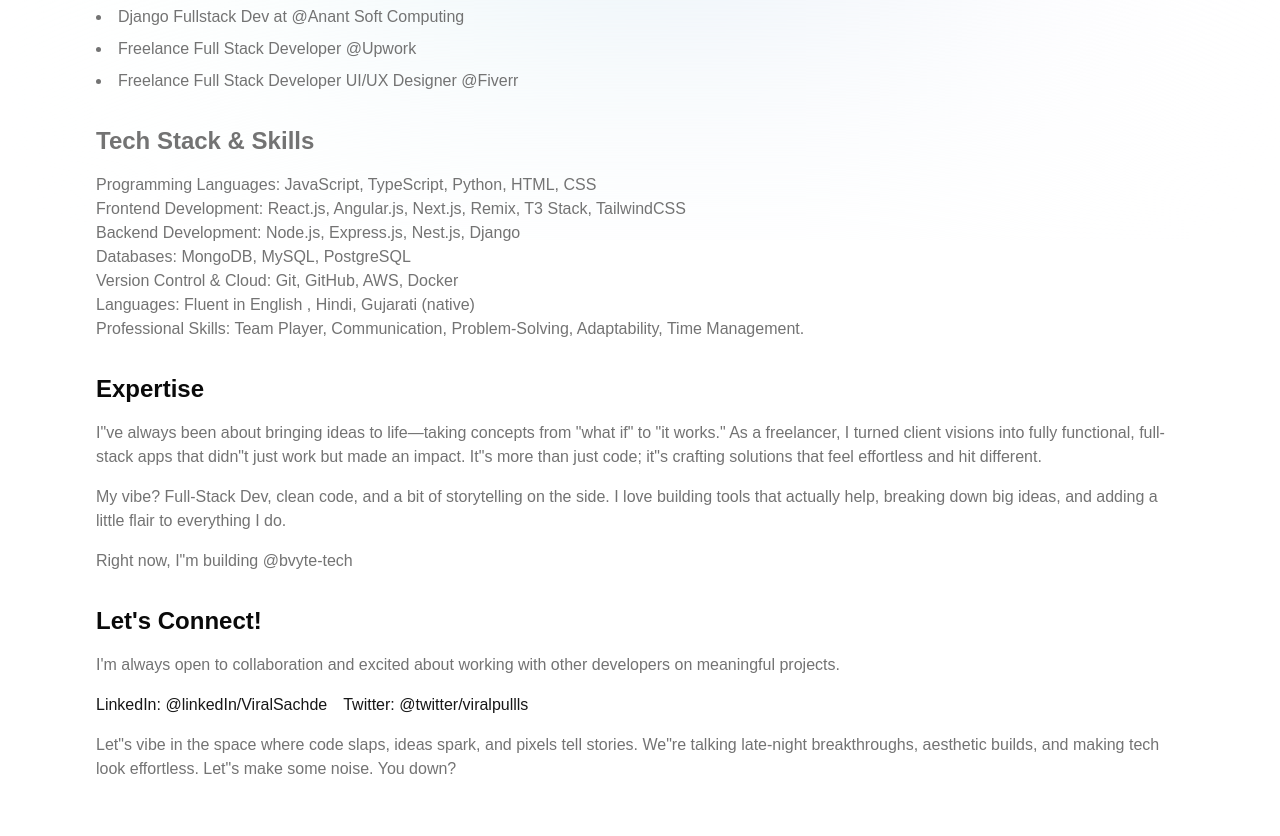
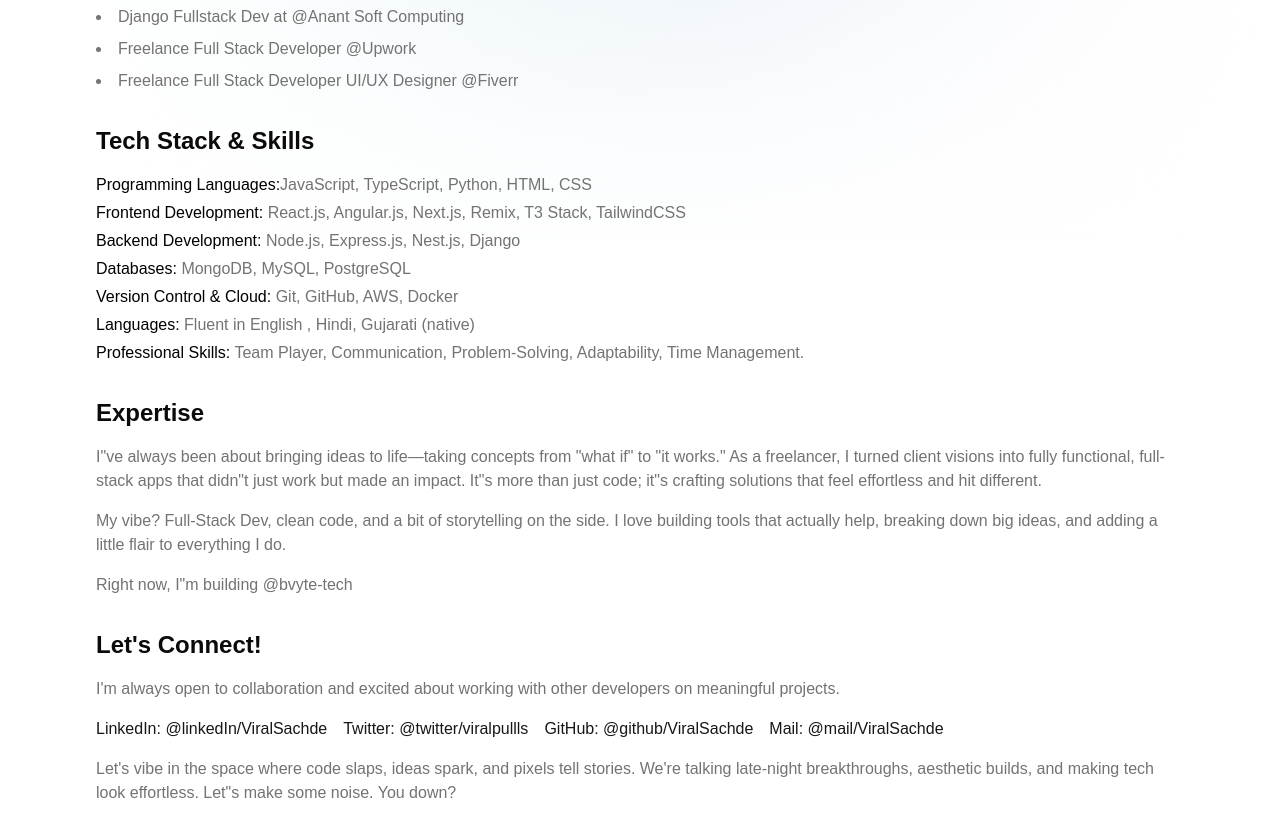
Before and after one commit to Viral-Sachde/portfolio-2024, a Next.js app: page /about in a window 1280 px wide. Shown: the part 720-1556 px from the top of the page. Built offline with nearby package versions, Linux system fonts and the light colour scheme.

Commit message:
f commit

```diff
--- a/app/about/page.tsx
+++ b/app/about/page.tsx
@@ -6,6 +6,7 @@
     "/placeholder.svg",
     "/placeholder.svg",
 ]
+
 
 export default function AboutPage() {
     return (<>
@@ -62,16 +63,16 @@
 
 
                         {/* Tech Stack */}
-                        <div className="space-y-4 dark:text-white text-muted-foreground">
+                        <div className="space-y-4 dark:text-white ">
                             <h2 className="text-2xl font-bold ">Tech Stack & Skills</h2>
-                            <ul className="text-muted-foreground">
-                                <li>Programming Languages: JavaScript, TypeScript, Python, HTML, CSS</li>
-                                <li>Frontend Development: React.js, Angular.js, Next.js, Remix, T3 Stack, TailwindCSS</li>
-                                <li>Backend Development: Node.js, Express.js, Nest.js, Django</li>
-                                <li>Databases: MongoDB, MySQL, PostgreSQL</li>
-                                <li>Version Control & Cloud: Git, GitHub, AWS, Docker</li>
-                                <li>Languages: Fluent in English , Hindi, Gujarati (native)</li>
-                                <li>Professional Skills: Team Player, Communication, Problem-Solving, Adaptability, Time Management.</li>
+                            <ul className="text-muted-foreground space-y-1 text-">
+                                <li><span className="text-black dark:text-white ">Programming Languages:</span>JavaScript, TypeScript, Python, HTML, CSS</li>
+                                <li><span className="text-black dark:text-white">Frontend Development: </span>React.js, Angular.js, Next.js, Remix, T3 Stack, TailwindCSS</li>
+                                <li><span className="text-black dark:text-white">Backend Development: </span>Node.js, Express.js, Nest.js, Django</li>
+                                <li><span className="text-black dark:text-white">Databases: </span>MongoDB, MySQL, PostgreSQL</li>
+                                <li><span className="text-black dark:text-white">Version Control & Cloud: </span>Git, GitHub, AWS, Docker</li>
+                                <li><span className="text-black dark:text-white">Languages: </span>Fluent in English , Hindi, Gujarati (native)</li>
+                                <li><span className="text-black dark:text-white">Professional Skills: </span>Team Player, Communication, Problem-Solving, Adaptability, Time Management.</li>
                             </ul>
 
                         </div>
@@ -111,9 +112,21 @@
                                 >
                                     Twitter: @twitter/viralpullls
                                 </a>
+                                <a
+                                    href="https://github.com/Viral-Sachde"
+                                    className="text-primary hover:underline"
+                                >
+                                    GitHub: @github/ViralSachde
+                                </a>
+                                <a
+                                    href="mailto:vsachde74@gmail.com"
+                                    className="text-primary hover:underline"
+                                >
+                                    Mail: @mail/ViralSachde
+                                </a>
                             </div>
                             <p className="text-muted-foreground mt-6">
-                                Let&quot;s vibe in the space where code slaps, ideas spark, and pixels tell stories. We&quot;re talking late-night breakthroughs, aesthetic builds, and making tech look effortless. Let&quot;s make some noise. You down?                            </p>
+                                Let&apos;s vibe in the space where code slaps, ideas spark, and pixels tell stories. We&apos;re talking late-night breakthroughs, aesthetic builds, and making tech look effortless. Let&quot;s make some noise. You down?                            </p>
                         </div>
                     </div>
                 </main>
--- a/components/Header.tsx
+++ b/components/Header.tsx
@@ -17,7 +17,7 @@
     return (
         <div className='mt-[-20px] flex items-center justify-center  noise dark:noise  '>
             <HoverBorderGradient>
-                <header className="sticky  w-full max-w-7xl mx-auto rounded-3xl backdrop-filter backdrop-blur-3xl z-50 flex items-center justify-between p-4 sm:p-6 ">
+                <header className="sticky  w-full max-w-7xl mx-auto bg-zinc-800 bg-opacity-10  rounded-3xl backdrop-filter backdrop-blur-3xl z-50 flex items-center justify-between p-4 sm:p-6 ">
                     <div className="flex items-center space-x-6">
                         <MobileNav />
                         <Image
@@ -28,7 +28,7 @@
                         />
                     </div>
                     <div className='md:flex items-center space-x-6'>
-                        <nav className="hidden md:flex items-center text-[#161c2f] dark:text-[#F5F5DC] space-x-6">
+                        <nav className="hidden md:flex items-center text-[#161c2f] dark:text-[#F5F5DC] space-x-6 ">
                             {links.map((link) => (
                                 <Link
                                     key={link.href}
--- a/components/Hero.tsx
+++ b/components/Hero.tsx
@@ -31,8 +31,8 @@
                     and web apps that can impact millions of lives.
                 </p>
                 <p className="text-muted-foreground">
-    Yo, I’m a Software Engineer with{' '}
-    <span className="font-medium text-foreground">1+ YOE</span>, and I’ve dropped 10+
+                    Yo, I&apos;m a Software Engineer with{' '}
+                    <span className="font-medium text-foreground">1+ YOE</span>, and I&apos;ve dropped 10+
                     killer web apps that are not just fast and scalable but also look dope.
                 </p>
             </div>
@@ -42,7 +42,7 @@
                     {techStack.map((tech) => (
                         <div
                             key={tech.name}
-                            className="flex flex-col items-center justify-center rounded-lg bg-white/10 backdrop-blur-lg p-6 shadow-md"
+                            className="flex flex-col items-center bg-zinc-800  bg-opacity-10 justify-center rounded-lg  backdrop-blur-lg p-6 shadow-md"
                         >
                             <Image
                                 src={tech.icon}
```
Also changed, not shown: components/mobile-nav.tsx (+43 -53 lines). Lines whose indentation alone changed are shown as unchanged.
